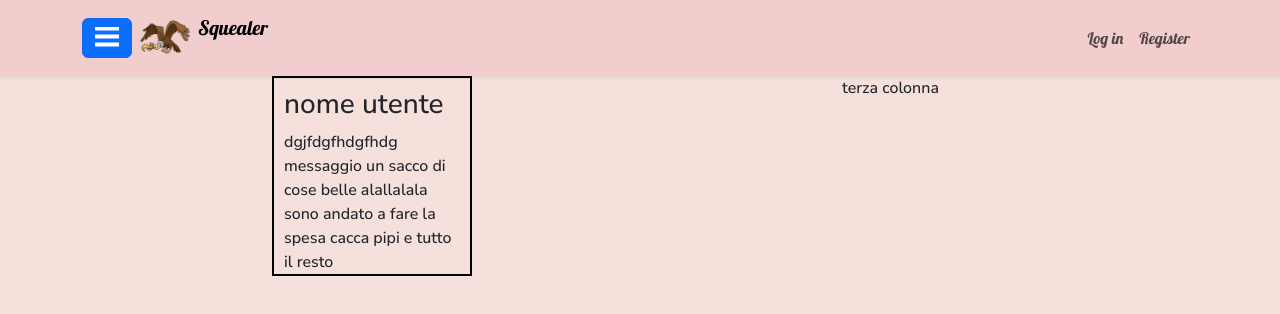
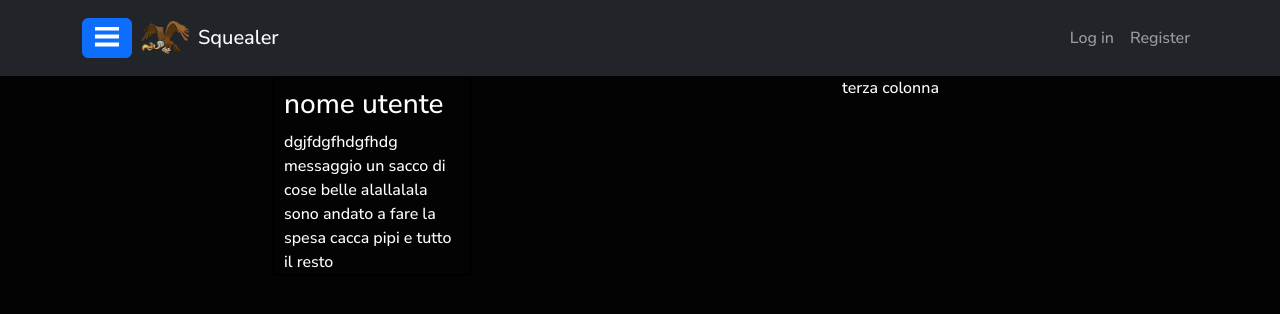
Before and after one commit to manTo16/Squealer, a React (Create React App) app in the folder app/: page / in a window 1280 px wide. Shown: the top 314 px of the page. Built offline with nearby package versions, Linux system fonts and the light colour scheme.

Commit message:
back lives matter

```diff
--- a/app/src/App.tsx
+++ b/app/src/App.tsx
@@ -4,7 +4,7 @@ import { Routes, Route } from 'react-router-dom';
 import Home from './pages/Home';
 import Login from './pages/Login';
 import Register from './pages/Register';
-
+// import SidebarComponent from './components/Sidebar/SidebarComponent';
 
 
 function App() {
@@ -13,6 +13,8 @@ function App() {
   return (
     <div>
       <Navbar />
+
+      {/* <SidebarComponent /> */}
 
       <Routes>
         <Route path='/' element={<Home />}/>
--- a/app/src/components/Navbar.tsx
+++ b/app/src/components/Navbar.tsx
@@ -5,12 +5,13 @@ import Logo from '../assets/Squealer.png'
 import { NavLink, useNavigate } from 'react-router-dom';
 
 /* sidebar */
-import SidebarComponent from './SidebarComponent';
+import SidebarComponent from './Sidebar/SidebarComponent';
 
 
 export default function Navbar() {
   const isLoggedIn = !!localStorage.getItem('token')
   const navigate = useNavigate()
+
 
 
   const handleLogout = (e:React.MouseEvent<HTMLElement>) => {
@@ -19,14 +20,19 @@ export default function Navbar() {
   }
   console.log(isLoggedIn)
   return (
-    <NavbarBootstrap expand="lg" className="bg-flamingo shadow-sm nav-bootstrap">
+    <NavbarBootstrap expand="lg" className="navbar navbar-expand-lg navbar-dark bg-dark container-fluid">
       <ContainerBootstrap>
 
-        <SidebarComponent />
 
-        <NavbarBootstrap.Brand to="/" as={NavLink}>
-          <img src={Logo} alt="" width="50" height="50" className="d-inline-block align-top mx-2"/>
-          Squealer</NavbarBootstrap.Brand>
+
+      <NavbarBootstrap.Brand to="/" as={NavLink} className="d-flex align-items-center">
+          <SidebarComponent />
+          <img src={Logo} alt="" width="50" height="50" className="d-inline-block align-top mx-2" />
+          <span style={{ lineHeight: '50px' }}>Squealer </span>
+        </NavbarBootstrap.Brand>
+
+
+
         <NavbarBootstrap.Toggle aria-controls="basic-navbar-nav" />
         <NavbarBootstrap.Collapse id="basic-navbar-nav">
             {!isLoggedIn ?(
--- a/app/src/components/SidebarComponent.tsx
+++ b/app/src/components/Sidebar/SidebarComponent.tsx
@@ -2,7 +2,7 @@ import { useState } from 'react';
 import Button from 'react-bootstrap/Button';
 import Offcanvas from 'react-bootstrap/Offcanvas';
 
-import Searchbar from './Searchbar';
+import Searchbar from '../Searchbar';
 
 import "./SidebarComponent.css";
 
@@ -15,14 +15,17 @@ function SidebarComponent() {
   return (
     <>
       <Button variant="primary" onClick={handleShow}>
-        <svg xmlns="http://www.w3.org/2000/svg" viewBox="0 0 24 24" width="24" height="24" fill="currentColor" stroke="currentColor" stroke-width="1" stroke-linecap="round" stroke-linejoin="round">
+      <svg  xmlns="http://www.w3.org/2000/svg" viewBox="0 0 24 24"
+            width="24" height="24"  fill="currentColor"
+            stroke="currentColor"   stroke-width="1"
+            stroke-linecap="round"  stroke-linejoin="round">
           <path d="M0 0h24v3H0zm0 8h24v3H0zm0 8h24v3H0z"/>
         </svg>
       </Button>
 
       <Offcanvas show={show} onHide={handleClose}>
         <Offcanvas.Header closeButton>
-          <Offcanvas.Title>Offcanvas</Offcanvas.Title>
+          <Offcanvas.Title>Cacca</Offcanvas.Title>
         </Offcanvas.Header>
 
         <Offcanvas.Body>
--- a/app/src/pages/Home.tsx
+++ b/app/src/pages/Home.tsx
@@ -3,7 +3,7 @@ import Container from 'react-bootstrap/Container'
 import Row from 'react-bootstrap/Row'
 import Col from 'react-bootstrap/Col'
 
-import SidebarComponent from '../components/SidebarComponent'
+import SidebarComponent from '../components/Sidebar/SidebarComponent'
 import Searchbar from '../components/Searchbar.js'
 import Post from '../components/Post'
 
--- a/app/src/scss/main.scss
+++ b/app/src/scss/main.scss
@@ -37,12 +37,13 @@ $catpuccin-theme-colors: (
 @import url('https://fonts.googleapis.com/css2?family=Lobster&family=Nunito+Sans:opsz,wght@6..12,500&display=swap');
 
 body {
-  background-color: $Rosewater;
+  background-color: #030303;
   font-family: Nunito Sans;
+  color: white;
 }
 
 .nav-bootstrap{
-  background-color: $Flamingo;
+  background-color: #1a1a1b;
   font-family: Lobster;
 }
 
```
Also changed, not shown: app/src/components/Sidebar/SidebarComponent.css (renamed from app/src/components/SidebarComponent.css).
